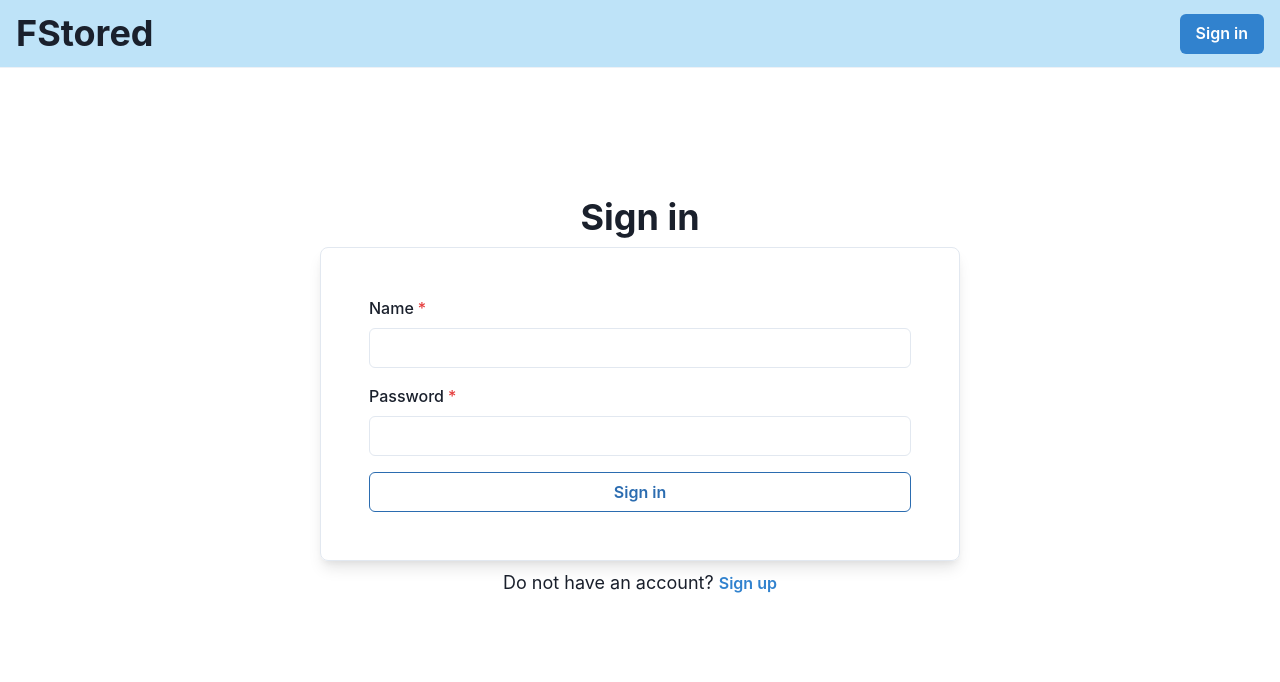
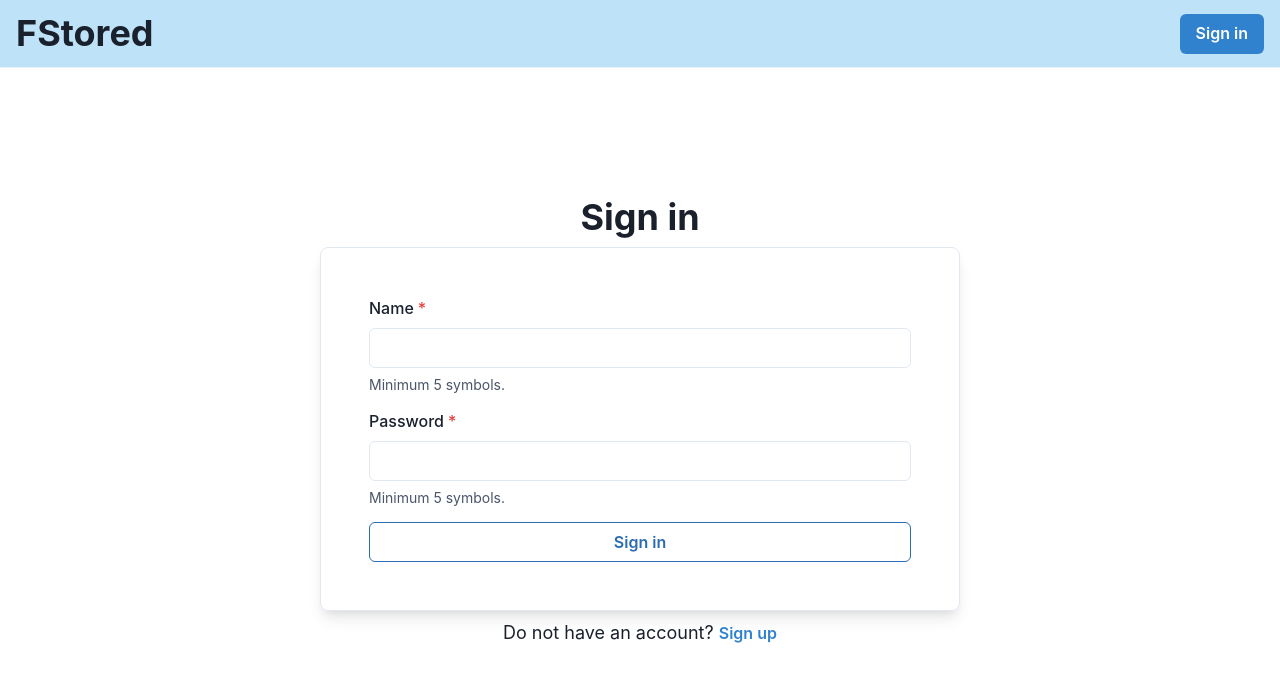
Before and after one commit to makeitvsolo/fstored, a React (Vite) app in the folder webapp/: page /sign in a window 1280 px wide. Shown: the top 682 px of the page. Built offline with nearby package versions, Linux system fonts and the light colour scheme.

Commit message:
:wrench: fix: add form helper text in Sign `@pages`

```diff
--- a/webapp/src/pages/Sign/SignIn.tsx
+++ b/webapp/src/pages/Sign/SignIn.tsx
@@ -14,6 +14,7 @@ import {
   AlertIcon,
   AlertTitle,
   AlertDescription,
+  FormHelperText,
 } from "@chakra-ui/react";
 
 import { useSignIn, Message } from "@service";
@@ -57,6 +58,7 @@ const SignInForm = () => {
               setCredentials({ ...credentials, name: e.target.value })
             }
           />
+          <FormHelperText>Minimum 5 symbols.</FormHelperText>
         </FormControl>
         <FormControl isRequired>
           <FormLabel>Password</FormLabel>
@@ -67,6 +69,7 @@ const SignInForm = () => {
               setCredentials({ ...credentials, password: e.target.value })
             }
           />
+          <FormHelperText>Minimum 5 symbols.</FormHelperText>
         </FormControl>
         <Button
           colorScheme="blue"
--- a/webapp/src/pages/Sign/SignUp.tsx
+++ b/webapp/src/pages/Sign/SignUp.tsx
@@ -13,6 +13,7 @@ import {
   AlertIcon,
   AlertTitle,
   AlertDescription,
+  FormHelperText,
 } from "@chakra-ui/react";
 
 import { useSignUp, Message } from "@service";
@@ -56,6 +57,7 @@ const SignUpForm = () => {
               setCredentials({ ...credentials, name: e.target.value })
             }
           />
+          <FormHelperText>Minimum 5 symbols.</FormHelperText>
         </FormControl>
         <FormControl isRequired>
           <FormLabel>Password</FormLabel>
@@ -66,6 +68,7 @@ const SignUpForm = () => {
               setCredentials({ ...credentials, password: e.target.value })
             }
           />
+          <FormHelperText>Minimum 5 symbols.</FormHelperText>
         </FormControl>
         <Button
           colorScheme="blue"
```
